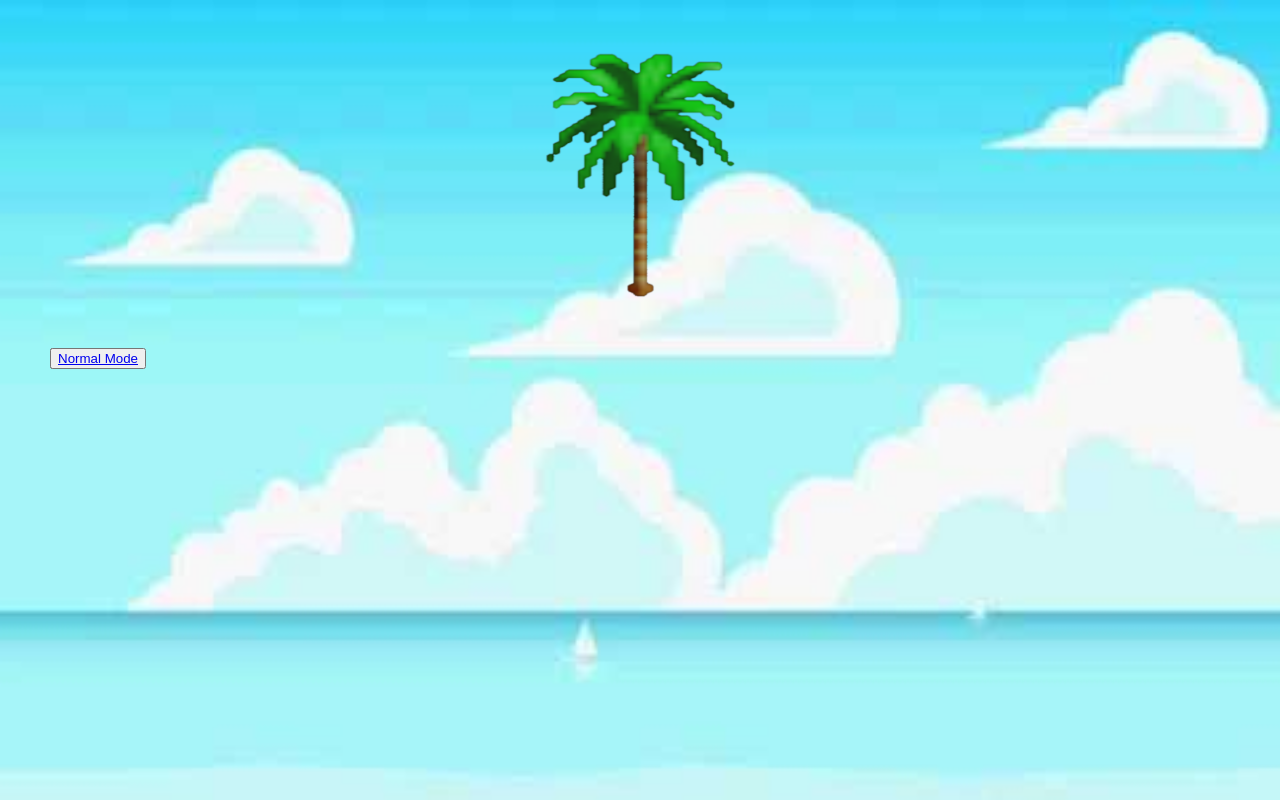
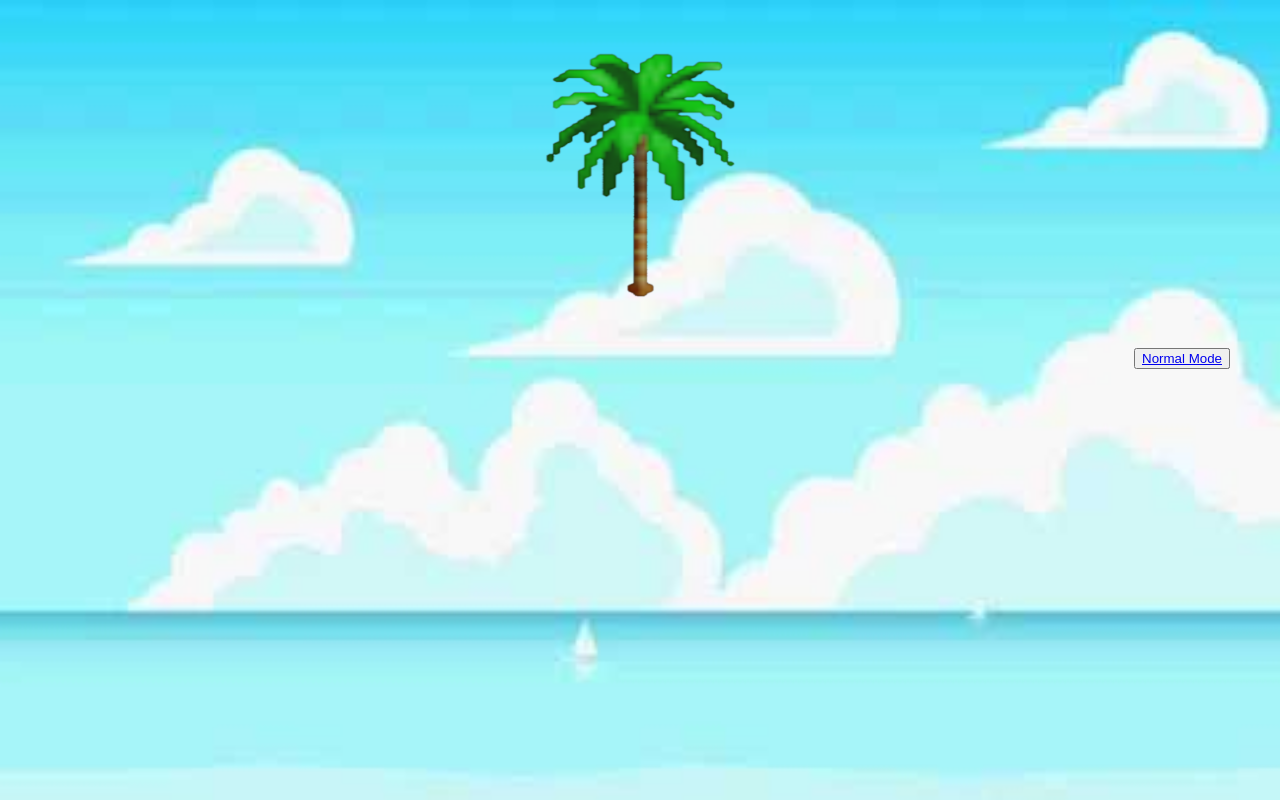
Before and after one commit to soap2dayy/super-palm-tree, a plain HTML site: page index.html in a window 1280 px wide. Drawn offline with Linux system fonts and the light colour scheme.

Commit message:
Update index.html

```diff
--- a/index.html
+++ b/index.html
@@ -25,7 +25,7 @@
     button {
       position: absolute;
       top: px;
-      left: 50px;
+      right: 50px;
     }
   </style>
     <script>
```
